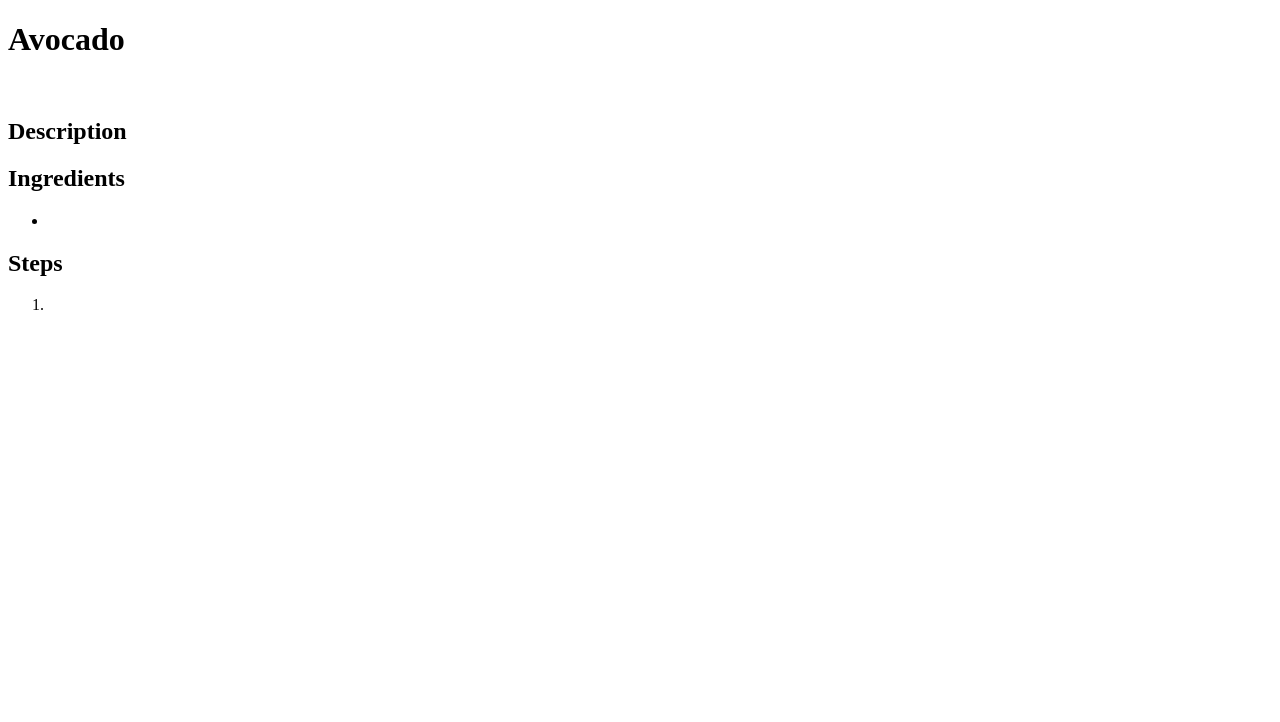
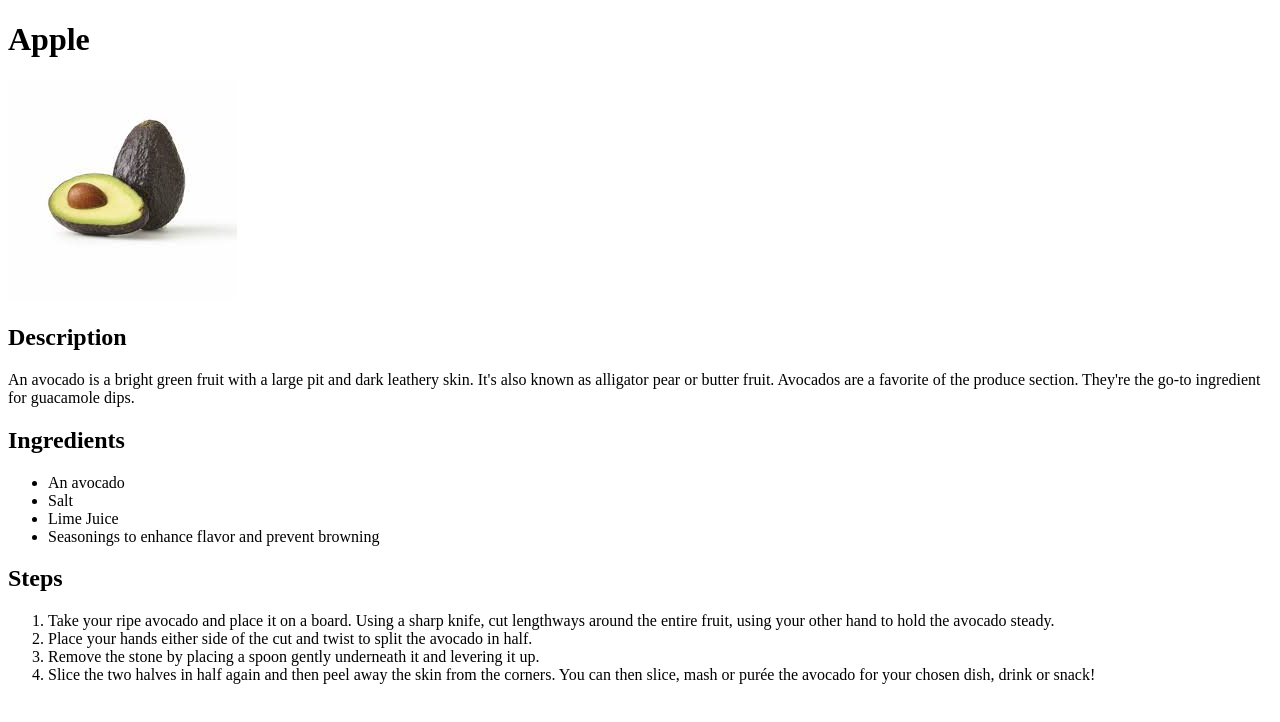
Before and after one commit to bernit1/recipes-test, a plain HTML site: page pages/avocado.html in a window 1280 px wide. Drawn offline with Linux system fonts and the light colour scheme.

Commit message:
Content to avocado recipe page

```diff
--- a/pages/avocado.html
+++ b/pages/avocado.html
@@ -7,20 +7,36 @@
     </head>
 
     <body>
-        <h1>Avocado</h1>
-        <img src="">
+        <h1>Apple</h1>
+        <img src="../img/avocado.png">
 
         <h2>Description</h2>
-        <p></p>
+        <p>An avocado is a bright green fruit with a large pit and dark
+            leathery skin. It's also known as alligator pear or butter fruit.
+            Avocados are a favorite of the produce section. They're the go-to
+            ingredient for guacamole dips.</p>
 
         <h2>Ingredients</h2>
         <ul>
-            <li></li>
+            <li>An avocado</li>
+            <li>Salt</li>
+            <li>Lime Juice</li>
+            <li>Seasonings to enhance flavor and prevent browning</li>
         </ul>
 
         <h2>Steps</h2>
         <ol>
-            <li></li>
+            <li>Take your ripe avocado and place it on a board.
+                Using a sharp knife, cut lengthways around the entire fruit,
+                using your other hand to hold the avocado steady.</li>
+            <li>Place your hands either side of the cut and twist to
+                split the avocado in half.</li>
+            <li>Remove the stone by placing a spoon gently underneath it
+                and levering it up.</li>
+            <li>Slice the two halves in half again and then peel away the skin
+                from the corners. You can then slice, mash or purée the avocado
+                for your chosen dish, drink or snack!</li>
         </ol>
+
     </body>
 </html>
```
Also changed, not shown: pages/apple.html (+1 -1 lines).
